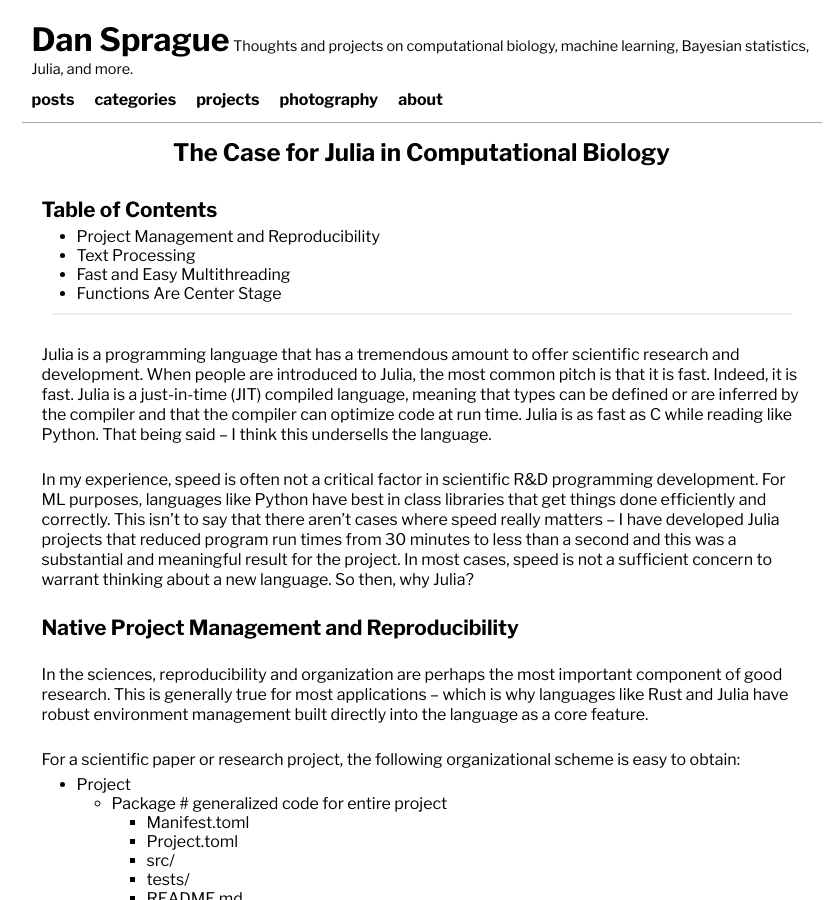
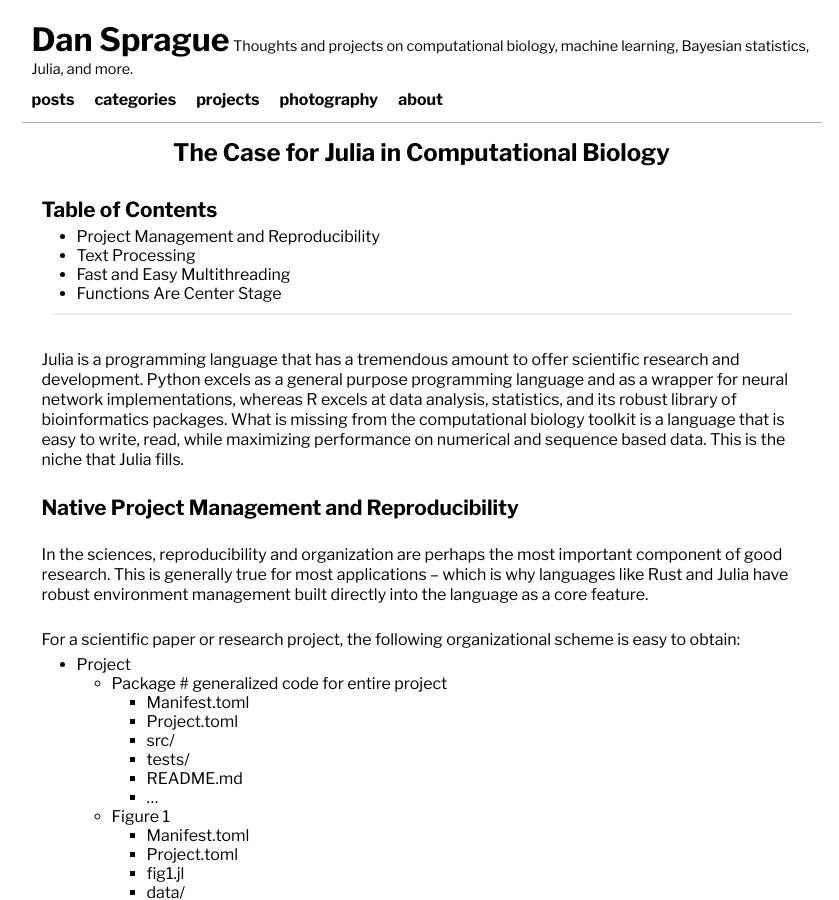
Before and after one commit to dan-sprague/dan-sprague.github.io, a Jekyll site: the page built from _posts/2024-12-4-juliacase.markdown, in a window 1280 px wide and 900 px high. Shown: the whole window, without its empty margins (211-1050 px from the left). Built offline with Jekyll 4.4.1, drawn with Linux system fonts in a browser that asks for light colours.

Commit message:
fixed bug

```diff
--- a/_posts/2024-12-4-juliacase.markdown
+++ b/_posts/2024-12-4-juliacase.markdown
@@ -15,9 +15,8 @@
 - [Functions Are Center Stage](#functions-are-center-stage)
 <hr/>
 <br>
-Julia is a programming language that has a tremendous amount to offer scientific research and development. When people are introduced to Julia, the most common pitch is that it is fast. Indeed, it is fast. Julia is a just-in-time (JIT) compiled language, meaning that types can be defined or are inferred by the compiler and that the compiler can optimize code at run time. Julia is as fast as C while reading like Python. That being said – I think this undersells the language. <br><br>
 
-In my experience, speed is often not a critical factor in scientific R&D programming development. For ML purposes, languages like Python have best in class libraries that get things done efficiently and correctly. This isn’t to say that there aren’t cases where speed really matters – I have developed Julia projects that reduced program run times from 30 minutes to less than a second and this was a substantial and meaningful result for the project. In most cases, speed is not a sufficient concern to warrant thinking about a new language. So then, why Julia?<br><br>
+Julia is a programming language that has a tremendous amount to offer scientific research and development. Python excels as a general purpose programming language and as a wrapper for neural network implementations, whereas R excels at data analysis, statistics, and its robust library of bioinformatics packages. What is missing from the computational biology toolkit is a language that is easy to write, read, while maximizing performance on numerical and sequence based data. This is the niche that Julia fills.<br><br>
 
 
 ## Native Project Management and Reproducibility
```
